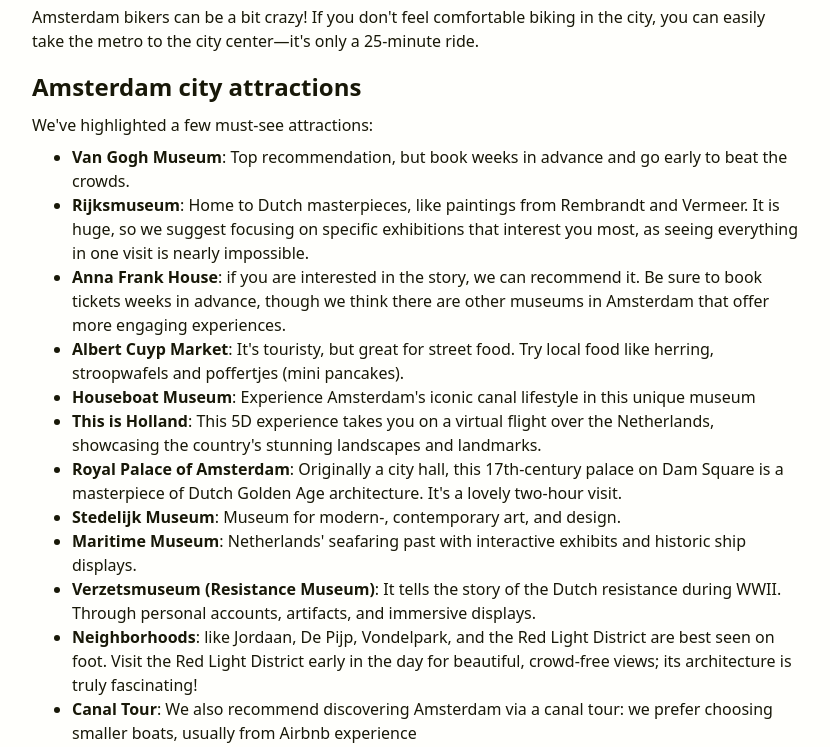
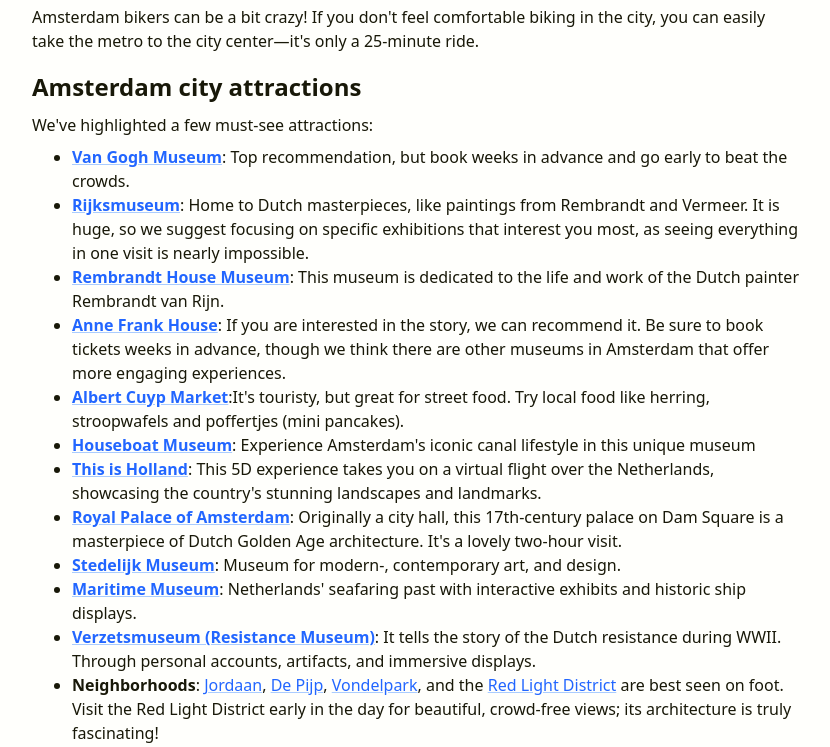
Before and after one commit to palotasb/homeexchange, a plain HTML site: page amsterdam.html in a window 1280 px wide. Shown: the part 205-952 px from the top of the page, without its empty margins (224-1054 px from the left). Drawn offline with Linux system fonts and the light colour scheme.

Commit message:
add links and fixes

```diff
--- a/amsterdam.html
+++ b/amsterdam.html
@@ -33,20 +33,62 @@
 <p>We've highlighted a few must-see attractions:</p>
 
 <ul>
-<li><strong>Van Gogh Museum</strong>: Top recommendation, but book weeks in advance and go early to beat the crowds.</li>
-<li><strong>Rijksmuseum</strong>: Home to Dutch masterpieces, like paintings from Rembrandt and Vermeer. It is huge, so we  suggest focusing on specific exhibitions that interest you most, as seeing everything in one visit is nearly impossible.</li>
-<li><strong>Anna Frank House</strong>: if you are interested in the story, we can recommend it. Be sure to book tickets weeks in advance, though we think there are other museums in Amsterdam that offer more engaging experiences.</li>
-<li><strong>Albert Cuyp Market</strong>: It's touristy, but great for street food. Try local food like herring, stroopwafels and poffertjes (mini pancakes).</li>
-<li><strong>Houseboat Museum</strong>: Experience Amsterdam's iconic canal lifestyle in this unique museum</li>
-<li><strong>This is Holland</strong>: This 5D experience takes you on a virtual flight over the Netherlands, showcasing the country's stunning landscapes and landmarks.</li>
-<li><strong>Royal Palace of Amsterdam</strong>: Originally a city hall, this 17th-century palace on Dam Square is a masterpiece of Dutch Golden Age architecture. It's a lovely two-hour visit.</li>
-<li><strong>Stedelijk Museum</strong>: Museum for modern-, contemporary art, and design.</li>
-<li><strong>Maritime Museum</strong>: Netherlands' seafaring past with interactive exhibits and historic ship displays.</li>
-<li><strong>Verzetsmuseum (Resistance Museum)</strong>: It tells the story of the Dutch resistance during WWII. Through personal accounts, artifacts, and immersive displays.</li>
-<li><strong>Neighborhoods</strong>: like Jordaan, De Pijp, Vondelpark, and the Red Light District are best seen on foot. Visit the Red Light District early in the day for beautiful, crowd-free views; its architecture is truly fascinating!</li>
-<li><strong>Canal Tour</strong>: We also recommend discovering Amsterdam via a canal tour: we prefer choosing smaller boats, usually from Airbnb experience</li>
-<li><strong>Rembrandthaz</strong></li>
-</ul>
+<li>
+<strong><a href="https://maps.app.goo.gl/ivfEeWLJd3FYwZLQ8" target="_blank">Van Gogh Museum</a></strong>: Top recommendation, but book weeks in advance and go early to beat the crowds.
+</li>
+<li>
+<strong><a href="https://maps.app.goo.gl/cmXJSvo8Rf2uxUyU7" target="_blank">Rijksmuseum</a></strong>: Home to Dutch masterpieces, like paintings from Rembrandt and Vermeer. It is huge, so we
+suggest focusing on specific exhibitions that interest you most, as seeing everything in one visit is nearly impossible.
+</li>
+<li>
+<strong><a href="https://maps.app.goo.gl/GQRuckByNkFTj7nv6" target="_blank">Rembrandt House Museum</a></strong>:
+This museum is dedicated to the life and work of the Dutch painter Rembrandt van Rijn.
+</li>
+<li>
+<strong><a href="https://maps.app.goo.gl/MXSZAZJkJUbSuZjw6" target="_blank">Anne Frank House</a></strong>:
+If you are interested in the story, we can recommend it.
+Be sure to book tickets weeks in advance, though we think there are other museums in Amsterdam that offer more engaging experiences.
+</li>
+<li>
+<strong><a href="https://maps.app.goo.gl/XxZYqu29n9R3dFix8" target="_blank">Albert Cuyp Market</a></strong>:It's touristy, but great for street food. Try local food like herring, stroopwafels
+and poffertjes (mini pancakes).
+</li>
+<li>
+<strong><a href="https://maps.app.goo.gl/FyJz8DHKfcb5cmDy5" target="_blank">Houseboat Museum</a></strong>: Experience Amsterdam's iconic canal lifestyle in this unique museum
+</li>
+<li>
+<strong><a href="https://maps.app.goo.gl/FZ37HuQPZqqrGqbq5" target="_blank">This is Holland</a></strong>: This 5D experience takes you on a virtual flight over the Netherlands, showcasing the
+country's stunning landscapes and landmarks.
+</li>
+<li>
+<strong><a href="https://maps.app.goo.gl/DXqsQre3whtknmLb8" target="_blank">Royal Palace of Amsterdam</a></strong>: Originally a city hall, this 17th-century palace on Dam Square is a masterpiece
+of Dutch Golden Age architecture. It's a lovely two-hour visit.
+</li>
+<li>
+<strong><a href="https://maps.app.goo.gl/Ws6cTGJnk9ffPZuA8" target="_blank">Stedelijk Museum</a></strong>: Museum for modern-, contemporary art, and design.
+</li>
+<li>
+<strong><a href="https://maps.app.goo.gl/JSLTRZ2EPsgakWyn9" target="_blank">Maritime Museum</a></strong>: Netherlands' seafaring past with interactive exhibits and historic ship displays.
+</li>
+<li>
+<strong><a href="https://maps.app.goo.gl/f31W6QiQ7z97AQUCA" target="_blank">Verzetsmuseum (Resistance Museum)</a></strong>: It tells the story of the Dutch resistance during WWII. Through
+personal accounts, artifacts, and immersive displays.
+</li>
+<li>
+<strong>Neighborhoods</strong>:
+<a href="https://maps.app.goo.gl/6w67LvfjsEo1JcNDA" target="_blank">Jordaan</a>,
+<a href="https://maps.app.goo.gl/nSy54dCUCGzC2W6q8" target="_blank">De Pijp</a>,
+<a href="https://maps.app.goo.gl/1Az2KM4mR2powcYk7" target="_blank">Vondelpark</a>, and the
+<a href="https://maps.app.goo.gl/1HjD6QFU24Wgp4EHA" target="_blank">Red Light District</a> are best seen on foot.
+Visit  the Red Light District early in the day for beautiful, crowd-free views;
+its architecture is truly fascinating!
+</li>
+<li>
+<strong>Canal Tour</strong>:
+We also recommend discovering Amsterdam via a canal tour: we prefer choosing smaller boats,
+usually from Airbnb experience.
+</li>
+</ul></ul>
 
 <h2>Restaurants in Amsterdam</h2>
 <p>TODO</p>
```
Also changed, not shown: during.html (+1 -1 lines), index.html (+1 -1 lines).
